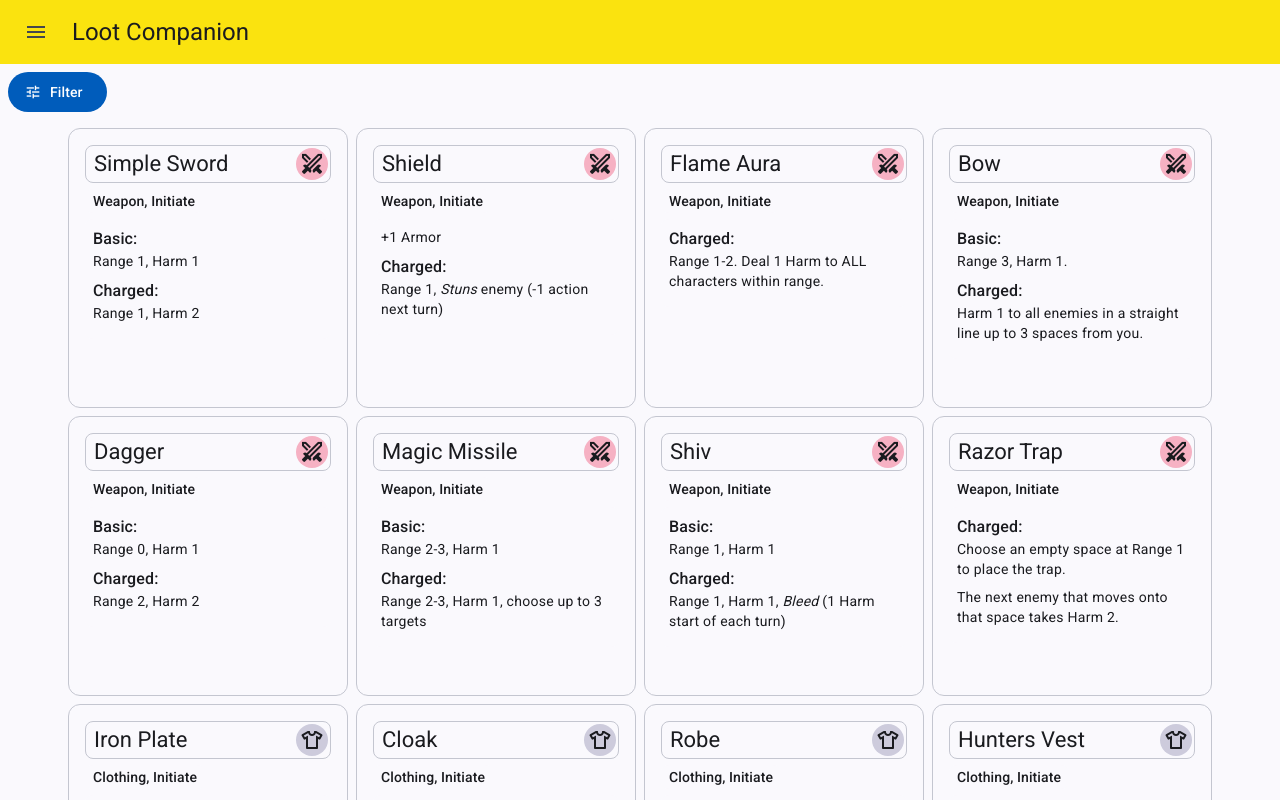
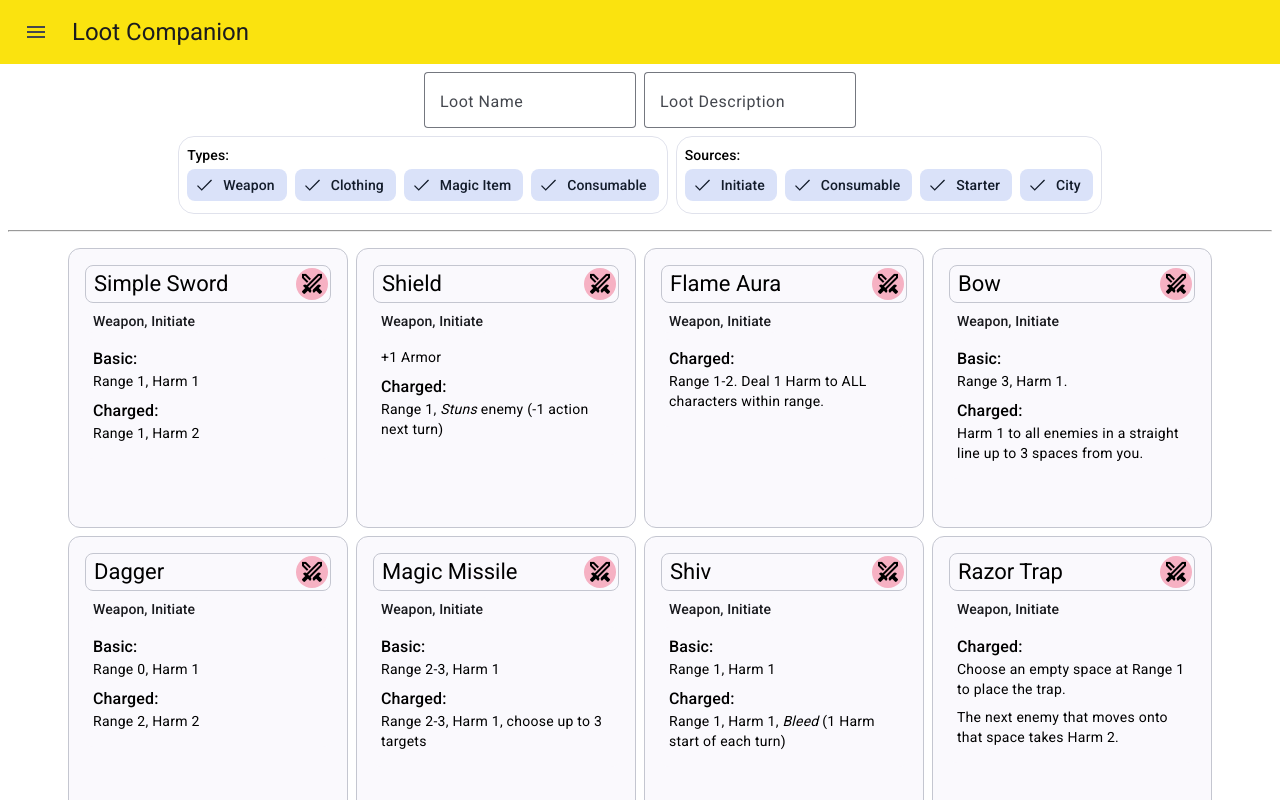
Before and after one commit to johndu9/loot-companion, an Angular app: page /browse in a window 1280 px wide. Built offline with nearby package versions, Linux system fonts and the light colour scheme.

Commit message:
Rework loot filter layout

```diff
--- a/src/app/loot-list.component.html
+++ b/src/app/loot-list.component.html
@@ -1,11 +1,28 @@
-<mat-drawer-container class="example-container" hasBackdrop="false">
-  <mat-drawer #drawer mode="push" (openedStart)="onFilterOpened(true)" (closedStart)="onFilterOpened(false)" autoFocus="false">
+<div class="loot-list">
   @if (canFilter) {
     <div class="filter-drawer">
       <div class="loot-filter">
-          <button class="loot-filter-close" mat-icon-button (click)="drawer.close()">
-            <mat-icon class="material-symbols-outlined">close</mat-icon>
+        <div class="string-filters">
+          <mat-form-field class="loot-filter-string" appearance="outline">
+            <mat-label>Loot Name</mat-label>
+            <input matInput type="text" [(ngModel)]="name">
+            @if (name.length > 0) {
+              <button matSuffix mat-icon-button aria-label="Clear" (click)="name=''">
+                <mat-icon>close</mat-icon>
               </button>
+            }
+          </mat-form-field>
+          <mat-form-field class="loot-filter-string" appearance="outline">
+            <mat-label>Loot Description</mat-label>
+            <input matInput type="text" [(ngModel)]="description">
+            @if (description.length > 0) {
+              <button matSuffix mat-icon-button aria-label="Clear" (click)="description=''">
+                <mat-icon>close</mat-icon>
+              </button>
+            }
+          </mat-form-field>
+        </div>
+        <div class="category-filters">
           <div class="loot-filter-category">
             <span class="mat-title-small">Types:</span>
             <mat-chip-listbox [multiple]="true" [value]="selectedTypes" (change)="selectedTypes = $event.value">
@@ -26,37 +43,12 @@
               }
             </mat-chip-listbox>
           </div>
-          <mat-form-field class="loot-filter-string" appearance="outline">
-            <mat-label>Name</mat-label>
-            <input matInput type="text" [(ngModel)]="name">
-            @if (name.length > 0) {
-              <button matSuffix mat-icon-button aria-label="Clear" (click)="name=''">
-                <mat-icon>close</mat-icon>
-              </button>
-            }
-          </mat-form-field>
-          <mat-form-field class="loot-filter-string" appearance="outline">
-            <mat-label>Description</mat-label>
-            <input matInput type="text" [(ngModel)]="description">
-            @if (description.length > 0) {
-              <button matSuffix mat-icon-button aria-label="Clear" (click)="description=''">
-                <mat-icon>close</mat-icon>
-              </button>
-            }
-          </mat-form-field>
+        </div>
+      </div>
     </div>
     <hr/>
-      </div>
   }
-  </mat-drawer>
-  <mat-drawer-content>
   <div class="loot-drawer">
-      @if (canFilter) {
-        <button class="loot-filter-expand" mat-flat-button (click)="drawer.toggle()">
-          <mat-icon class="material-symbols-outlined">tune</mat-icon>
-          Filter
-        </button>
-      }
     <div class="loot-list" [class.thin-loot-list]="isFilterOpen">
       @for (l of loots; track $index) {
         <loot-card
@@ -69,5 +61,4 @@
       }
     </div>
   </div>
-  </mat-drawer-content>
-</mat-drawer-container>
+</div>
--- a/src/app/loot-list.component.scss
+++ b/src/app/loot-list.component.scss
@@ -1,4 +1,4 @@
-mat-drawer-container {
+.loot-list {
   width: 100%;
 
   @media(min-width: 768px) {
@@ -7,57 +7,58 @@ mat-drawer-container {
   }
 }
 
-mat-drawer {
-  width: fit-content !important;
-}
-
 .filter-drawer {
   display: flex;
   flex-direction: row;
-  height: 100%;
   .loot-filter {
     display: flex;
     flex-direction: column;
     align-items: center;
     gap: 8px;
     padding: 8px;
-    width: 272px;
-    background-color: #faf9fd;
+    width: 100%;
 
-    .loot-filter-close {
-      align-self: end;
+    .string-filters {
+      display: flex;
+      flex-direction: row;
+      flex-wrap: wrap;
+      flex-grow: 0;
+      gap: 8px;
+    }
+
+    .category-filters {
+      display: flex;
+      flex-direction: row;
+      flex-wrap: wrap;
+      flex-grow: 1;
+      gap: 8px;
     }
 
     .loot-filter-category {
       display: flex;
       flex-direction: column;
       align-items: start;
+      padding: 8px;
+      border: solid 1px #e0e2ec;
+      border-radius: 16px;
     }
 
     .loot-filter-string {
       margin-bottom: -20px; // account for hint text that we don't use
-      width: 100%;
     }
   }
+}
 
-  hr {
-    flex-grow: 0;
-    margin: 8px 0;
-    color: #e0e2ec;
-  }
+hr {
+  margin: 8px;
+  color: #e0e2ec;
 }
 
 .loot-drawer {
   display: flex;
   flex-direction: column;
   align-items: start;
-  height: 100%;
   width: 100%;
-
-  .loot-filter-expand {
-    margin: 8px;
-    flex-shrink: 0;
-  }
 
   .loot-list {
     display: flex;
@@ -68,13 +69,7 @@ mat-drawer {
     gap: 8px;
     padding: 8px;
     flex-grow: 1;
-    min-width: calc(272px + 2px); // filter width + hr
     overflow-y: auto;
     width: calc(100% - 16px);
-    transition: all 0.4s cubic-bezier(0.25, 0.8, 0.25, 1);
-
-    &.thin-loot-list {
-      width: calc(100% - 306px);
-    }
   }
 }
--- a/src/app/player.component.scss
+++ b/src/app/player.component.scss
@@ -96,6 +96,11 @@ $info-height: 772px;
   gap: 8px;
 }
 
+hr {
+  margin: 8px;
+  color: #e0e2ec;
+}
+
 loot-list {
   flex-grow: 1;
 
```
Lines whose indentation alone changed are shown as unchanged.
